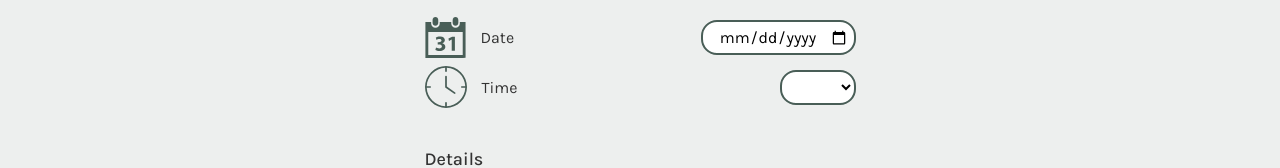
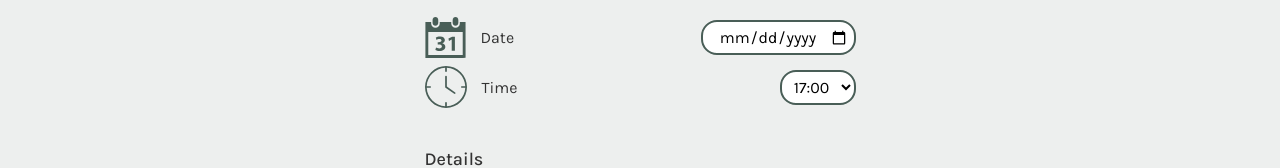
Before and after one commit to 4ndrs/cute-lemon, a React (Create React App) app: page /book in a window 1280 px wide. Shown: the part 216-384 px from the top of the page. Built offline with nearby package versions, Linux system fonts and the light colour scheme.

Commit message:
Add fetching capabilities to the Form component
To get available seats on certain dates, etc

```diff
--- a/src/components/Reservations/Form.tsx
+++ b/src/components/Reservations/Form.tsx
@@ -1,7 +1,10 @@
+import { useEffect, useState } from "react";
 import { useNavigate } from "react-router-dom";
 import { useForm } from "react-hook-form";
 
 import { useBooking } from "../../context/booking";
+import { getAvailableTables } from "../../services/restaurant";
+
 import useDispatchForm from "../../hooks/useDispatchForm";
 
 import { ReactComponent as ClockIcon } from "../../assets/clock.svg";
@@ -10,16 +13,22 @@ import { ReactComponent as InfoIcon } from "../../assets/info.svg";
 
 import "./Form.css";
 
-import type { FormData } from "../../types";
+import type { FormData, Restaurant } from "../../types";
 
 const Form = () => {
   const navigate = useNavigate();
+
+  const [isFetching, setIsFetching] = useState(false);
+
+  const [availableTables, setAvailableTables] =
+    useState<Readonly<Restaurant>>();
 
   const {
     state: { formData: defaultValues, isSubmitted },
   } = useBooking();
 
   const {
+    watch,
     register,
     control,
     handleSubmit,
@@ -28,7 +37,37 @@ const Form = () => {
 
   useDispatchForm(control);
 
+  const watchDate = watch("date");
+  const watchArea = watch("area");
+  const watchDiners = watch("diners");
+
+  useEffect(() => {
+    if (!isSubmitted) {
+      fetchAvailableTables(watchDate);
+    }
+  }, [watchDate, isSubmitted]);
+
+  const fetchAvailableTables = async (date?: string) => {
+    let dateObject: Date;
+
+    if (!date) {
+      dateObject = new Date(); // set today's date if empty string
+    } else if (isNaN(new Date(date).getDate())) {
+      throw new Error("Invalid date provided");
+    } else {
+      dateObject = new Date(date);
+    }
+
+    setIsFetching(true);
+    const data = await getAvailableTables(dateObject);
+    setIsFetching(false);
+
+    setAvailableTables(data);
+  };
+
   const required = "Required";
+
+  const isLoading = !availableTables || isFetching;
 
   return (
     <form
@@ -54,17 +93,18 @@ const Form = () => {
         <ClockIcon className="clock-icon" />
         <label htmlFor="time">Time</label>
         <select
-          disabled={isSubmitted}
+          disabled={isSubmitted || isLoading}
           id="time"
           className={errors.time && "invalid-input"}
           {...register("time", { required })}
         >
-          <option>17:00</option>
-          <option>18:00</option>
-          <option>19:00</option>
-          <option>20:00</option>
-          <option>21:00</option>
-          <option>22:00</option>
+          {isLoading ? (
+            <option key={defaultValues.time}>{defaultValues.time}</option>
+          ) : (
+            availableTables[watchArea].availableTables[watchDiners].times.map(
+              (time) => <option key={time}>{time}</option>
+            )
+          )}
         </select>
         <label htmlFor="time" className="messages">
           {errors.time?.message}
@@ -77,13 +117,18 @@ const Form = () => {
         <div className="diners-field">
           <label htmlFor="diners">Diners</label>
           <select
+            disabled={isLoading}
             id="diners"
             className={errors.diners && "invalid-input"}
             {...register("diners", { required })}
           >
-            <option>2</option>
-            <option>4</option>
-            <option>6</option>
+            {isLoading ? (
+              <option key={defaultValues.diners}>{defaultValues.diners}</option>
+            ) : (
+              Object.keys(availableTables[watchArea].availableTables).map(
+                (seats) => <option key={seats}>{seats}</option>
+              )
+            )}
           </select>
           <label htmlFor="diners" className="messages">
             {errors.diners?.message}
@@ -110,14 +155,18 @@ const Form = () => {
         <div className="area-field">
           <label htmlFor="area">Area</label>
           <select
+            disabled={isLoading}
             id="area"
             className={errors.area && "invalid-input"}
             {...register("area", { required })}
           >
-            <option>Storefront (Indoors)</option>
-            <option>Storefront (Outdoors)</option>
-            <option>Indoors (Zone A)</option>
-            <option>Indoors (Zone B)</option>
+            {isLoading ? (
+              <option key={defaultValues.area}>{defaultValues.area}</option>
+            ) : (
+              Object.keys(availableTables).map((area) => (
+                <option key={area}>{area}</option>
+              ))
+            )}
           </select>
           <label htmlFor="area" className="messages">
             {errors.area?.message}
@@ -169,7 +218,7 @@ const Form = () => {
 
       <div className="form-navigation">
         <div className="page one"></div>
-        <button className="lemon-button" type="submit">
+        <button disabled={isFetching} className="lemon-button" type="submit">
           Next
         </button>
       </div>
--- a/src/context/booking.tsx
+++ b/src/context/booking.tsx
@@ -34,7 +34,7 @@ const assertNever = (value: never) => {
 const initialState: State = {
   formData: {
     date: "",
-    time: "",
+    time: "17:00",
     diners: 2,
     occasion: "Standard",
     area: "Storefront (Indoors)",
--- /dev/null
+++ b/src/services/restaurant.ts
@@ -0,0 +1,16 @@
+// Implement some kind of async api to fetch the current
+// restaurant state (available seats, etc)
+import { restaurantData, sleep } from "../utils";
+
+const getAvailableTables = async (
+  date: Date
+): Promise<Readonly<typeof restaurantData>> => {
+  // do nothing for now, and just return the current data
+  date.getDate();
+
+  await sleep(2);
+
+  return restaurantData;
+};
+
+export { getAvailableTables };
--- a/src/types.ts
+++ b/src/types.ts
@@ -37,7 +37,10 @@ interface Area {
 }
 
 type AvailableTables = {
-  [seats in Seats]: number;
+  [seats in Seats]: {
+    tables: number;
+    times: string[];
+  };
 };
 
 type AreaName =
--- a/src/utils/index.ts
+++ b/src/utils/index.ts
@@ -1,4 +1,6 @@
+import restaurantData from "./restaurant";
+
 const sleep = (seconds: number) =>
   new Promise<void>((resolve) => setTimeout(resolve, seconds * 1000));
 
-export { sleep };
+export { sleep, restaurantData };
--- a/src/utils/restaurant.ts
+++ b/src/utils/restaurant.ts
@@ -1,4 +1,6 @@
 import type { Restaurant } from "../types";
+
+const times = ["17:00", "18:00", "19:00", "20:00", "21:00", "22:00"];
 
 /**
  * Restaurant structure (imaginary)
@@ -28,26 +30,42 @@ const restaurant: Restaurant = {
   "Storefront (Indoors)": {
     smokingAllowed: false,
     petsAllowed: true,
-    availableTables: { 2: 4, 4: 3, 6: 1 },
+    availableTables: {
+      2: { tables: 4, times },
+      4: { tables: 3, times },
+      6: { tables: 1, times },
+    },
   },
 
   "Storefront (Outdoors)": {
     smokingAllowed: true,
     petsAllowed: true,
-    availableTables: { 2: 6, 4: 4, 6: 3 },
+    availableTables: {
+      2: { tables: 6, times },
+      4: { tables: 4, times },
+      6: { tables: 3, times },
+    },
   },
 
   "Indoors (Zone A)": {
     smokingAllowed: false,
     petsAllowed: false,
-    availableTables: { 2: 4, 4: 2, 6: 0 },
+    availableTables: {
+      2: { tables: 4, times },
+      4: { tables: 2, times },
+      6: { tables: 0, times },
+    },
   },
 
   "Indoors (Zone B)": {
     smokingAllowed: false,
     petsAllowed: true,
-    availableTables: { 2: 0, 4: 5, 6: 4 },
+    availableTables: {
+      2: { tables: 0, times },
+      4: { tables: 5, times },
+      6: { tables: 4, times },
+    },
   },
 };
 
-export { restaurant };
+export default restaurant;
```
